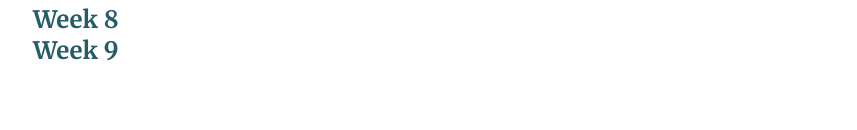
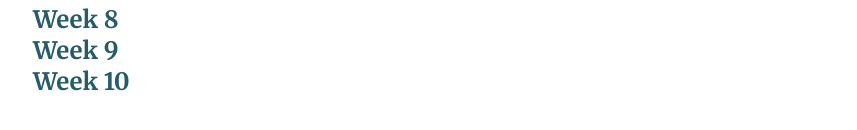
Before and after one commit to nancinewell/wdd330team3, a plain HTML site: page index.html in a window 1280 px wide. Shown: the part 306-436 px from the top of the page, without its empty margins (31-888 px from the left). Drawn offline with Linux system fonts and the light colour scheme.

Commit message:
Update index.html

```diff
--- a/index.html
+++ b/index.html
@@ -34,6 +34,7 @@
 					<li><a href="week7.html">Week 7</a></li>
 					<li><a href="week8.html">Week 8</a></li>
 					<li><a href="week9.html">Week 9</a></li>
+					<li><a href="week10/index.html">Week 10</a></li>
 				</ul>
 			</nav>
 		</main>
```
